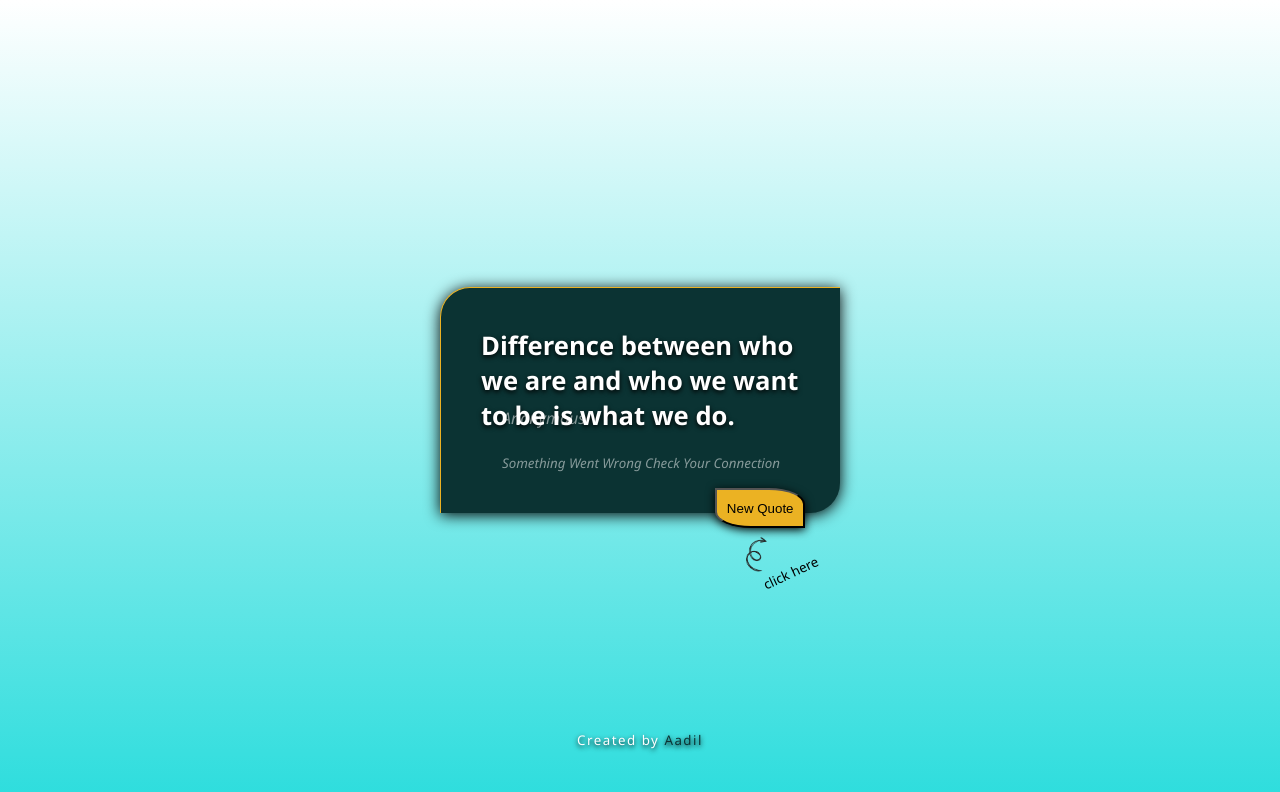
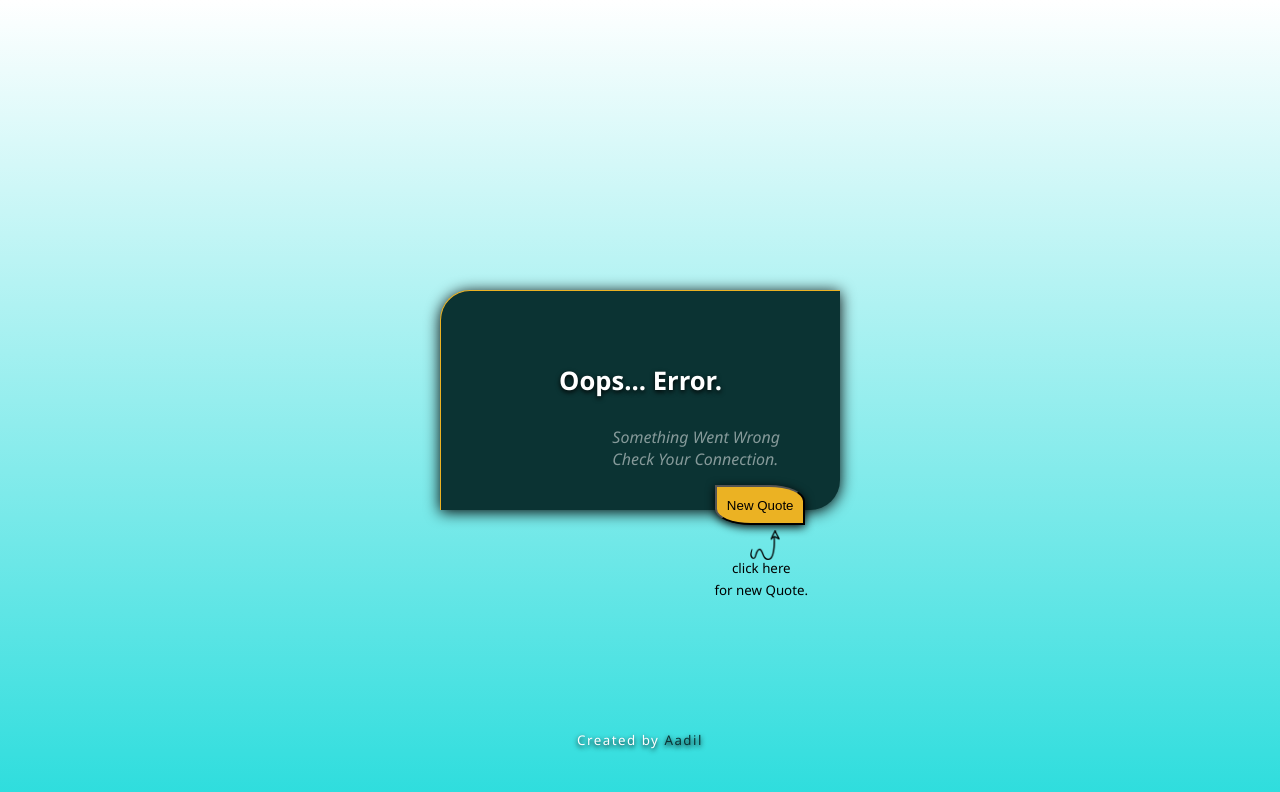
Before and after one commit to Aadil-7/QuotesGenerator, a plain HTML site: page index.html in a window 1280 px wide. Drawn offline with Linux system fonts and the light colour scheme; no server answers.

Commit message:
changed arrow icon adde network error message.

```diff
--- a/index.html
+++ b/index.html
@@ -5,7 +5,9 @@
     <meta charset="UTF-8">
     <meta http-equiv="X-UA-Compatible" content="IE=edge">
     <meta name="viewport" content="width=device-width, initial-scale=1.0">
+    <meta name="theme-color" content="#0B3333">
     <link rel="stylesheet" href="./style.css">
+    <link rel="icon" type="image/x-icon" href="./icons8-quote-doodle-96.png">
     <title>Quotes - Generator</title>
 </head>
 
@@ -16,9 +18,9 @@
         </div>
         <p id="author"></p>
         <button id="newQuote" onclick="newQuote()">New Quote</button>
-        <img src="./pngwing.com.png" width="45px" alt="">
+        <img src="./curved-arrow.png" width="30px" alt="">
         <div class="click">
-            <small>click here</small>
+            <small>click here<br>for new Quote.</small>
         </div>
     </div>
     <footer><small>Created by <a href="https://github.com/Aadil-7">Aadil</a></small></footer>
--- a/script.js
+++ b/script.js
@@ -9,8 +9,8 @@ const newQuote = () => {
       document.getElementById(`author`).innerText = author == null ? `--Anonymous` : `--${author}`
     })
     .catch(() => {
-      document.getElementById(`quote`).innerText = `Difference between who we are and who we want to be is what we do.`;
-      document.getElementById(`author`).innerHTML = `<p>Anonymous</p><br><small>Something Went Wrong Check Your Connection</small>`
+      document.getElementById(`quote`).innerText = `Oops... Error.`;
+      document.getElementById(`author`).innerHTML = `Something Went Wrong <br>Check Your Connection.`
     });
 }
 newQuote();
--- a/style.css
+++ b/style.css
@@ -35,6 +35,7 @@ body {
     font-size: 1.6rem;
     color: #fff;
     text-shadow: 0 2px 5px black;
+    transition: .5s;
 }
 
 .container #author {
@@ -44,6 +45,7 @@ body {
     font-style: italic;
     color: #fff;
     opacity: .5;
+    transition: .5s;
 }
 
 .container #newQuote {
@@ -51,25 +53,31 @@ body {
     bottom: -15px;
     left: 80%;
     width: 90px;
+    min-width: 60px;
     transform: translateX(-50%);
     height: 40px;
     padding: 5px;
     border-radius: 0 40% 0 40%;
     box-shadow: 0 2px 10px black;
     background-color: rgb(235, 178, 35);
+    cursor: pointer;
+}
+
+.container #newQuote:hover{
+    background-color: rgb(184, 133, 5);
 }
 
 .container img{
     position:absolute;
     right: 15%;
-    bottom: -65px;
+    bottom: -50px;
 }
 
 .click{
     position: absolute;
-    right: 20px;
-    bottom: -70px;
-    rotate: -25deg;
+    text-align: center;
+    right: 8%;
+    bottom: -90px;
 }
 
 footer {
@@ -90,6 +98,7 @@ footer a {
 }
 
 @media (max-width:450px){
+
     .container{
         width: 80vw;
     }
@@ -100,4 +109,15 @@ footer a {
     .container #newQuote{
         width: 30%;
     }
+
+    .container #author{
+        right: 30px;
+        font-size: 3.5vw;
+    }
 }
+
+@media (max-width:230px){
+    .container{
+        padding: 20px 20px 55px;
+    }
+}
```
Also changed, not shown: curved-arrow.png (added), icons8-quote-doodle-96.png (added), pngwing.com.png (deleted).
